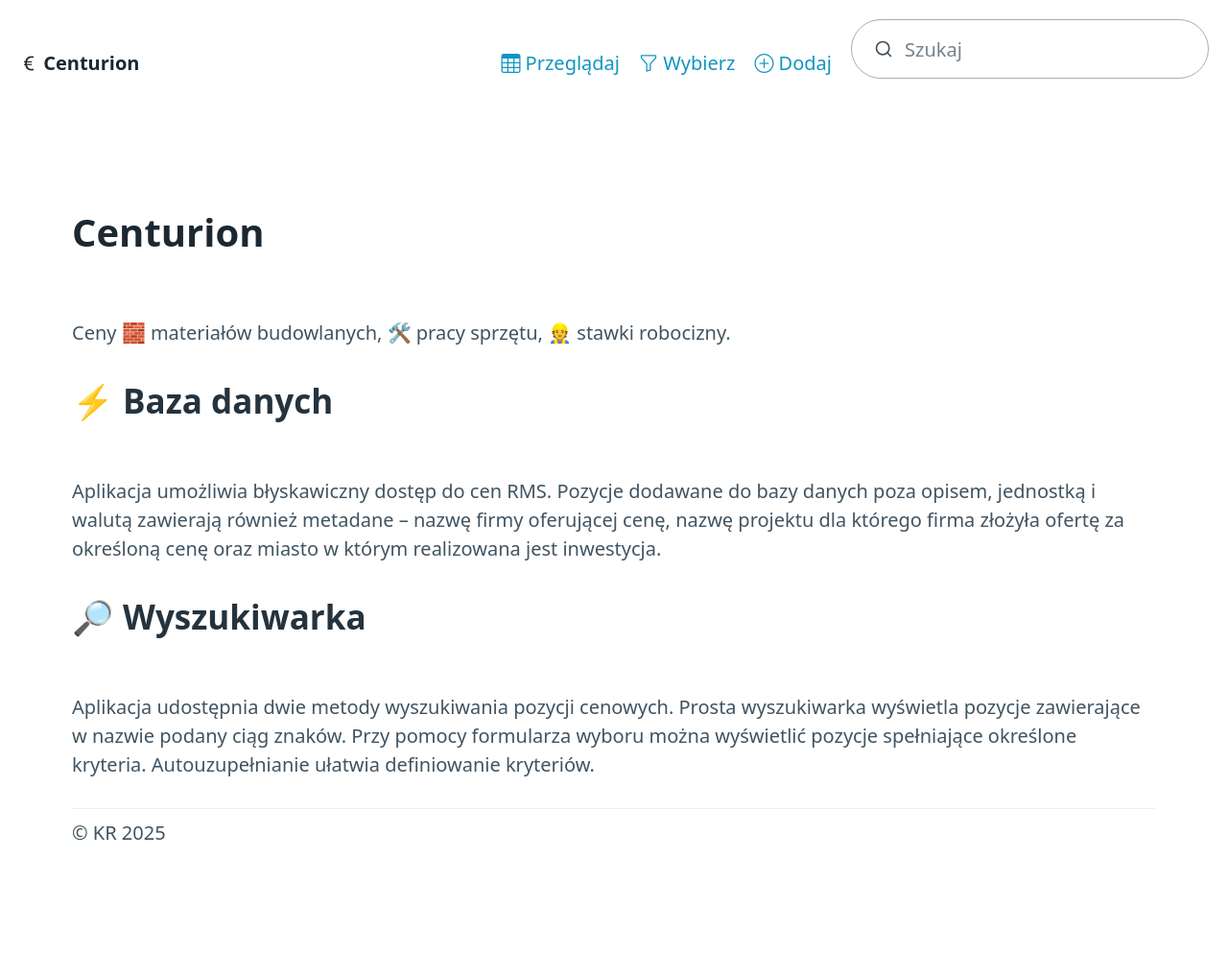
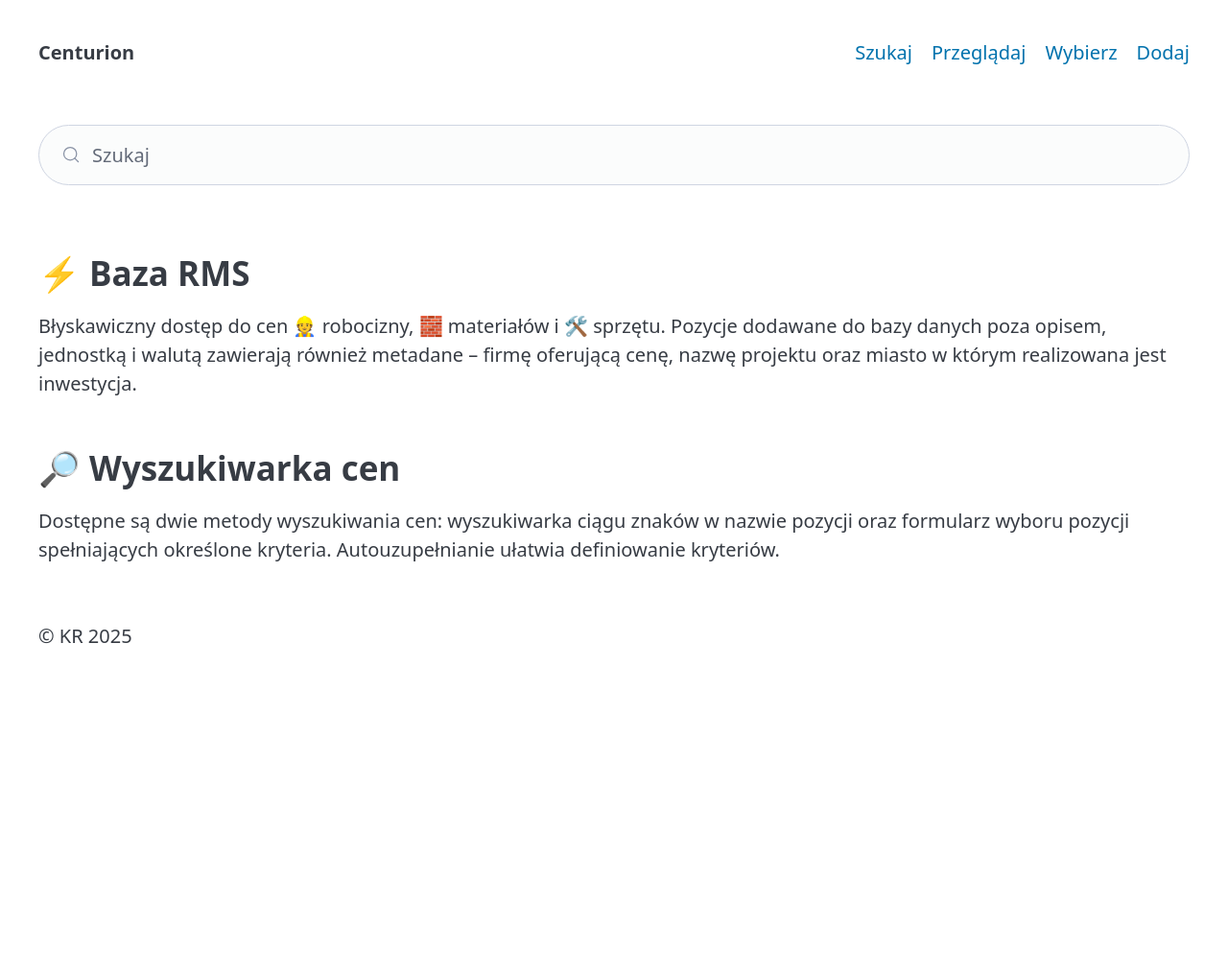
Before and after one commit to krysros/centurion, a Python web app: template centurion/templates/home.mako in a window 1280 px wide. Shown: the whole page at 96% size. After the commit the page ends 671 px from the top, so only its background shows below. Run offline with Mako, Linux system fonts and the light colour scheme; the template is opened without the code that fills it, so the values that code supplies are empty; some libraries are stand-ins or nearby versions.

Commit message:
Template correction

```diff
--- a/centurion/public/css/theme.css
+++ /dev/null
@@ -1,22 +0,0 @@
-/* Autocomplete (datalist) styling */
-input[list] {
-  width: 100%;
-  padding: 0.5rem 0.75rem;
-  border: 1px solid var(--form-element-border-color);
-  border-radius: var(--border-radius);
-}
-
-/* datalist options styling isn't widely styleable, but we provide a small
-   dropdown fallback for browsers that support it via a .autocomplete-list
-   element (app.js doesn't create it by default, but styles are here). */
-.autocomplete-list {
-  position: absolute;
-  background: var(--dropdown-background-color);
-  border: 1px solid var(--dropdown-border-color);
-  border-radius: var(--border-radius);
-  z-index: 1000;
-  max-height: 18rem;
-  overflow: auto;
-}
-.autocomplete-list div { padding: 0.5rem; cursor: pointer; }
-.autocomplete-list div:hover { background: var(--primary-hover); color: var(--primary-inverse); }
--- a/centurion/templates/display.mako
+++ b/centurion/templates/display.mako
@@ -1,56 +1,32 @@
 <%inherit file="layout.mako"/>
 
-<main class="container">
 <article>
-    <header>
-      <div class="grid">
-        <div>
-          <h4>${price.name}</h4>
-        </div>
-        <div style="text-align: right">
-          <a href="../price/delete?id=${price.id}" class="secondary outline" onclick="return confirm('Czy na pewno chcesz usunąć?')">
-            <i class="bi bi-trash"></i> Usuń
-          </a>
-        </div>
-      </div>
-    </header>
-    <div class="grid">
+  <header>Cena</header>
+  <ul>
+    <li>Nazwa: <strong>${price.name}</strong></li>
+    <li>Kategoria: <strong>${categories.get(price.category)}</strong></li>
+    <li>Jednostka: <strong>${price.unit}</strong></li>
+    <li>Cena: <strong>${price.cost} ${price.currency}</strong></li>
+  </ul>
+</article>
+
 <article>
-        <header>
-          <i class="bi bi-currency-euro"></i> Cena
-        </header>
-        <dl>
-          <dt>Kategoria:</dt>
-          <dd>${categories.get(price.category)}</dd>
-          <dt>Jednostka:</dt>
-          <dd>${price.unit}</dd>
-          <dt>Cena:</dt>
-          <dd>${price.cost} ${price.currency}</dd>
-        </dl>
+  <header>Metadane</header>
+  <ul>
+    <li>Firma: <strong>${price.company}</strong></li>
+    <li>Projekt: <strong>${price.project}</strong></li>
+    <li>Miasto: <strong>${price.city}</strong></li>
+    <li>Dodano: <strong>${price.timestamp.strftime('%Y-%m-%d %H:%M:%S')}</strong></li>
+  </ul>
 </article>
-      <article>
-        <header>
-          <i class="bi bi-building"></i> Metadane
-        </header>
-        <dl>
-          <dt>Firma:</dt>
-          <dd>${price.company}</dd>
-          <dt>Projekt:</dt>
-          <dd>${price.project}</dd>
-          <dt>Miasto:</dt>
-          <dd>${price.city}</dd>
-          <dt>Dodano:</dt>
-          <dd>${price.timestamp.strftime('%Y-%m-%d %H:%M:%S')}</dd>
-        </dl>
-      </article>
-    </div>
+
 % if price.description:
 <article>
-      <header>
-        <i class="bi bi-file-text"></i> Opis
-      </header>
+  <header>Opis</header>
   <p>${price.description}</p>
 </article>
 % endif
-  </article>
-</main>
+
+<a role="button" href="../price/delete?id=${price.id}" onclick="return confirm('Czy na pewno chcesz usunąć?')">
+  Usuń
+</a>
--- a/centurion/templates/home.mako
+++ b/centurion/templates/home.mako
@@ -1,23 +1,11 @@
 <%inherit file="layout.mako"/>
 
-<div class="container">
-  <h1>Centurion</h1>
-  <p class="fs-4">Ceny 🧱 materiałów budowlanych, 🛠️ pracy sprzętu, 👷 stawki robocizny.</p>
-</div>
+<form action="/price/search" method="get" role="search">
+  <input type="search" name="q" placeholder="Szukaj" aria-label="Search">
+</form>
 
-<div class="container">
-  <div class="row">
-    <div class="col">
-      <h2>⚡ Baza danych</h2>
-      <p>Aplikacja umożliwia błyskawiczny dostęp do cen RMS. Pozycje dodawane do bazy danych poza opisem, jednostką i walutą zawierają również metadane – nazwę firmy oferującej cenę, nazwę projektu dla którego firma złożyła ofertę za określoną cenę oraz miasto w którym realizowana jest inwestycja. </p>
-    </div>
-    <div class="col">
-      <h2>🔎 Wyszukiwarka</h2>
-      <p>Aplikacja udostępnia dwie metody wyszukiwania pozycji cenowych. Prosta wyszukiwarka wyświetla pozycje zawierające w nazwie podany ciąg znaków. Przy pomocy formularza wyboru można wyświetlić pozycje spełniające określone kryteria. Autouzupełnianie ułatwia definiowanie kryteriów. </p>
-    </div>
-  </div>
-  <hr>
-  <footer>
-  <p>&copy; KR 2025</p>
-  </footer>
-</div>
+<h2>⚡ Baza RMS</h2>
+<p>Błyskawiczny dostęp do cen 👷 robocizny, 🧱 materiałów i 🛠️ sprzętu. Pozycje dodawane do bazy danych poza opisem, jednostką i walutą zawierają również metadane – firmę oferującą cenę, nazwę projektu oraz miasto w którym realizowana jest inwestycja. </p>
+
+<h2>🔎 Wyszukiwarka cen</h2>
+<p>Dostępne są dwie metody wyszukiwania cen: wyszukiwarka ciągu znaków w nazwie pozycji oraz formularz wyboru pozycji spełniających określone kryteria. Autouzupełnianie ułatwia definiowanie kryteriów. </p>
--- a/centurion/templates/layout.mako
+++ b/centurion/templates/layout.mako
@@ -3,38 +3,33 @@
   <head>
     <meta charset="utf-8">
     <meta name="viewport" content="width=device-width, initial-scale=1">
+    <meta name="color-scheme" content="light dark">
     <meta name="description" content="Centurion">
     <meta name="author" content="Krystian Rosiński">
     <title>Centurion</title>
-    <!-- Pico CSS -->
-    <link href="https://cdn.jsdelivr.net/npm/@picocss/pico@1/css/pico.min.css" rel="stylesheet">
-    <!-- Bootstrap Icons -->
-    <link href="https://cdn.jsdelivr.net/npm/bootstrap-icons@1.11.1/font/bootstrap-icons.css" rel="stylesheet">
-  <!-- Custom CSS -->
-    <link href="/static/css/theme.css" rel="stylesheet">
-    <!-- jQuery -->
+    <link rel="stylesheet" href="https://cdn.jsdelivr.net/npm/@picocss/pico@2/css/pico.classless.min.css">
     <script src="https://code.jquery.com/jquery-3.7.1.min.js"></script>
-    <!-- App JS -->
     <script src="/static/js/app.js"></script>
   </head>
   <body>
-    <nav class="container-fluid">
-      <ul>
-        <li><a href="/" class="contrast"><strong><i class="bi bi-currency-euro"></i> Centurion</strong></a></li>
-      </ul>
-      <ul>
-        <li><a href="/price/browse"><i class="bi bi-table"></i> Przeglądaj</a></li>
-        <li><a href="/price/select"><i class="bi bi-funnel"></i> Wybierz</a></li>
-        <li><a href="/price/add"><i class="bi bi-plus-circle"></i> Dodaj</a></li>
-        <li>
-          <form action="/price/search" method="get" role="search">
-            <input type="search" name="q" placeholder="Szukaj" aria-label="Szukaj" required>
-          </form>
-        </li>
-      </ul>
-    </nav>
-    <main>
+    <header>
+      <nav>
+        <ul>
+          <li><strong>Centurion</strong></li>
+        </ul>
+        <ul>
+          <li><a href="/">Szukaj</a></li>
+          <li><a href="/price/browse">Przeglądaj</a></li>
+          <li><a href="/price/select">Wybierz</a></li>
+          <li><a href="/price/add"></i> Dodaj</a></li>
+        </ul>
+      </nav>
+    </header>
+    <main class="container">
       ${self.body()}
     </main>
+    <footer>
+      <p>&copy; KR 2025</p>
+    </footer>
   </body>
 </html>
--- a/centurion/templates/new_price.mako
+++ b/centurion/templates/new_price.mako
@@ -1,90 +1,55 @@
 <%inherit file="layout.mako"/>
 
-<main class="container">
-  <article>
-    <header>
-      <h4>
-        <i class="bi bi-plus-circle"></i> Nowa cena
-      </h4>
-    </header>
 <form method="post" action="add" novalidate>
   <fieldset>
-        <legend><i class="bi bi-currency-euro"></i> Cena</legend>
+    <article>
+      <header>Cena</header>
       ${form.name.label}
-        ${form.name(class_="select2--large" + (' select2-error' if form.name.errors else ''))}
+      ${form.name(aria_invalid='' + ('true' if form.name.errors else ''))}
       % if form.name.errors:
-        <small class="error">${' '.join(form.name.errors)}</small>
+      <small>${' '.join(form.name.errors)}</small>
       % endif
-
       ${form.category.label}
-        ${form.category(class_="select2--large" + (' select2-error' if form.category.errors else ''))}
+      ${form.category(aria_invalid='' + ('true' if form.category.errors else ''))}
       % if form.category.errors:
-        <small class="error">${' '.join(form.category.errors)}</small>
+      <small>${' '.join(form.category.errors)}</small>
       % endif
-
-        <div class="grid">
-          <div>
       ${form.unit.label}
-            ${form.unit(class_="select2--large" + (' select2-error' if form.unit.errors else ''))}
+      ${form.unit(aria_invalid='' + ('true' if form.unit.errors else ''))}
       % if form.unit.errors:
-            <small class="error">${' '.join(form.unit.errors)}</small>
+      <small>${' '.join(form.unit.errors)}</small>
       % endif
-          </div>
-
-          <div>
       ${form.cost.label}
-            ${form.cost(type="number", step="0.01" + (' aria-invalid="true"' if form.cost.errors else ''))}
+      ${form.cost(aria_invalid='' + ('true' if form.cost.errors else ''))}
       % if form.cost.errors:
-            <small class="error">${' '.join(form.cost.errors)}</small>
+      <small>${' '.join(form.cost.errors)}</small>
       % endif
-          </div>
-
-          <div>
       ${form.currency.label}
-            ${form.currency(class_="select2--large" + (' select2-error' if form.currency.errors else ''))}
+      ${form.currency(aria_invalid='' + ('true' if form.currency.errors else ''))}
       % if form.currency.errors:
-            <small class="error">${' '.join(form.currency.errors)}</small>
+      <small>${' '.join(form.currency.errors)}</small>
       % endif
-          </div>
-        </div>
+    </article>
   </fieldset>
-
   <fieldset>
-        <legend><i class="bi bi-building"></i> Metadane</legend>
+    <article>
+      <header>Metadane</header>
       ${form.company.label}
-        ${form.company(class_="select2--large" + (' select2-error' if form.company.errors else ''))}
+      ${form.company(aria_invalid='' + ('true' if form.company.errors else ''))}
       % if form.company.errors:
-        <small class="error">${' '.join(form.company.errors)}</small>
+      <small>${' '.join(form.company.errors)}</small>
       % endif
-
-        <div class="grid">
-          <div>
       ${form.project.label}
-            ${form.project(class_="select2--large" + (' select2-error' if form.project.errors else ''))}
+      ${form.project(aria_invalid='' + ('true' if form.project.errors else ''))}
       % if form.project.errors:
-            <small class="error">${' '.join(form.project.errors)}</small>
+      <small>${' '.join(form.project.errors)}</small>
       % endif
-          </div>
-
-          <div>
       ${form.city.label}
-            ${form.city(class_="select2--large" + (' select2-error' if form.city.errors else ''))}
+      ${form.city(aria_invalid='' + ('true' if form.city.errors else ''))}
       % if form.city.errors:
-            <small class="error">${' '.join(form.city.errors)}</small>
+      <small>${' '.join(form.city.errors)}</small>
       % endif
-          </div>
-        </div>
-
-        ${form.description.label}
-        ${form.description(style="height: 100px" + (' aria-invalid="true"' if form.description.errors else ''))}
-        % if form.description.errors:
-        <small class="error">${' '.join(form.description.errors)}</small>
-        % endif
+    </article>
   </fieldset>
-
-      <button type="submit" class="primary">
-        <i class="bi bi-check-lg"></i> Dodaj
-      </button>
+  <button type="submit">Dodaj</button>
 </form>
-  </article>
-</main>
--- a/centurion/templates/notfound.mako
+++ b/centurion/templates/notfound.mako
@@ -1,5 +1,3 @@
 <%inherit file="layout.mako"/>
 
-<div class="container">
-  <h1>404 <small class="text-muted">Nie znaleziono strony</small></h1>
-</div>
+<h1>404 <small>Nie znaleziono strony</small></h1>
--- a/centurion/templates/prices.mako
+++ b/centurion/templates/prices.mako
@@ -1,18 +1,15 @@
 <%inherit file="layout.mako"/>
 
-<main class="container">
-  <article>
-    <div class="overflow-auto">
-      <table>
+<table class="striped">
   <thead>
     <tr>
-            <th>Nazwa</th>
-            <th>Kategoria</th>
-            <th>Jedn.</th>
-            <th>Cena</th>
-            <th>Waluta</th>
-            <th>Data</th>
-            <th>Akcja</th>
+      <th scope="col">Nazwa</th>
+      <th scope="col">Kategoria</th>
+      <th scope="col">Jedn.</th>
+      <th scope="col">Cena</th>
+      <th scope="col">Waluta</th>
+      <th scope="col">Data</th>
+      <th scope="col">Akcja</th>
     </tr>
   </thead>
   <tbody>
@@ -23,33 +20,26 @@
           <a href="../price/display?id=${price.id}">
             <strong>${price.name}</strong>
           </a>
+        </div>
         <div>
-                  <a href="../company?name=${price.company}">${price.company}</a>
-                  <i class="bi bi-arrow-right"></i>
-                  <a href="../project?name=${price.project}">${price.project}</a>
-                  <i class="bi bi-arrow-right"></i>
+          <small>
+            <a href="../company?name=${price.company}">${price.company}</a> >
+            <a href="../project?name=${price.project}">${price.project}</a> >
             <a href="../city?name=${price.city}">${price.city}</a>
-                </div>
+          </small>
         </div>
       </td>
       <td>${categories.get(price.category)}</td>
       <td>${price.unit}</td>
       <td>${price.cost}</td>
       <td>${price.currency}</td>
+      <td>${price.timestamp.strftime('%Y-%m-%d')}</td>
       <td>
-              <span title="${price.timestamp.strftime('%Y-%m-%d %H:%M:%S')}">
-                ${price.timestamp.strftime('%Y-%m-%d')}
-              </span>
-            </td>
-            <td>
-              <a href="../price/delete?id=${price.id}" class="secondary outline" onclick="return confirm('Czy na pewno chcesz usunąć?')">
-                <i class="bi bi-trash"></i>
+        <a href="../price/delete?id=${price.id}" onclick="return confirm('Czy na pewno chcesz usunąć?')">
+          Usuń
         </a>
       </td>
     </tr>
   % endfor
   </tbody>
 </table>
-    </div>
-  </article>
-</main>
--- a/centurion/templates/select.mako
+++ b/centurion/templates/select.mako
@@ -1,83 +1,36 @@
 <%inherit file="layout.mako"/>
 
-<main class="container">
-  <article>
-    <header>
-      <h4>
-        <i class="bi bi-funnel"></i> Kryteria wyboru
-      </h4>
-    </header>
 <form method="post" action="select">
   <fieldset>
-        <legend><i class="bi bi-currency-euro"></i> Produkt</legend>
+    <article>
+      <header>Cena</header>
       ${form.name.label}
       ${form.name(class_="select-name")}
-  ${form.hidden_name(id="hidden_name")}
-        % if form.name.errors:
-        <small class="error">${' '.join(form.name.errors)}</small>
-        % endif
-
+      ${form.hidden_name}
       ${form.category.label}
       ${form.category(class_="select-category")}
-  ${form.hidden_category(id="hidden_category")}
-        % if form.category.errors:
-        <small class="error">${' '.join(form.category.errors)}</small>
-        % endif
-
-        <div class="grid">
-          <div>
+      ${form.hidden_category}
       ${form.unit.label}
       ${form.unit(class_="select-unit")}
-            ${form.hidden_unit(id="hidden_unit")}
-            % if form.unit.errors:
-            <small class="error">${' '.join(form.unit.errors)}</small>
-            % endif
-          </div>
-
-          <div>
+      ${form.hidden_unit}
       ${form.currency.label}
       ${form.currency(class_="select-currency")}
-            ${form.hidden_currency(id="hidden_currency")}
-            % if form.currency.errors:
-            <small class="error">${' '.join(form.currency.errors)}</small>
-            % endif
-          </div>
-        </div>
+      ${form.hidden_currency}
+    </article>
   </fieldset>
-
   <fieldset>
-        <legend><i class="bi bi-building"></i> Lokalizacja</legend>
+    <article>
+      <header>Metadane</header>
       ${form.company.label}
       ${form.company(class_="select-company")}
-  ${form.hidden_company(id="hidden_company")}
-        % if form.company.errors:
-        <small class="error">${' '.join(form.company.errors)}</small>
-        % endif
-
-        <div class="grid">
-          <div>
+      ${form.hidden_company}
       ${form.project.label}
       ${form.project(class_="select-project")}
-            ${form.hidden_project(id="hidden_project")}
-            % if form.project.errors:
-            <small class="error">${' '.join(form.project.errors)}</small>
-            % endif
-          </div>
-
-          <div>
+      ${form.hidden_project}
       ${form.city.label}
       ${form.city(class_="select-city")}
-            ${form.hidden_city(id="hidden_city")}
-            % if form.city.errors:
-            <small class="error">${' '.join(form.city.errors)}</small>
-            % endif
-          </div>
-        </div>
+      ${form.hidden_city}
+    </article>
   </fieldset>
-
-      <button type="submit" class="contrast select-button">
-        <i class="bi bi-search"></i> Pokaż
-      </button>
+  <button type="submit">Pokaż</button>
 </form>
-  </article>
-</main>
```
Lines whose indentation alone changed are shown as unchanged.
